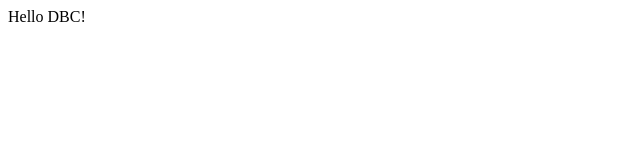
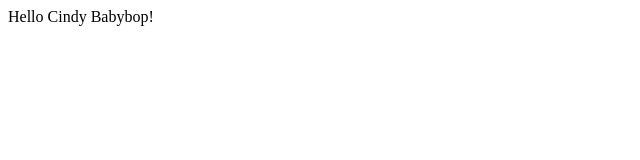
Before and after one commit to aperezmontan/aperezmontan.github.io, a plain HTML site: page index.html in a window 1280 px wide. Shown: the full height of the page, 0-640 px from the left. Drawn offline with Linux system fonts and the light colour scheme.

Commit message:
Adding my babybop to the webpage

```diff
--- a/index.html
+++ b/index.html
@@ -1,5 +1,5 @@
 <html>
   <body>
-      Hello DBC!
+      Hello Cindy Babybop!
   </body>
 </html>
```
